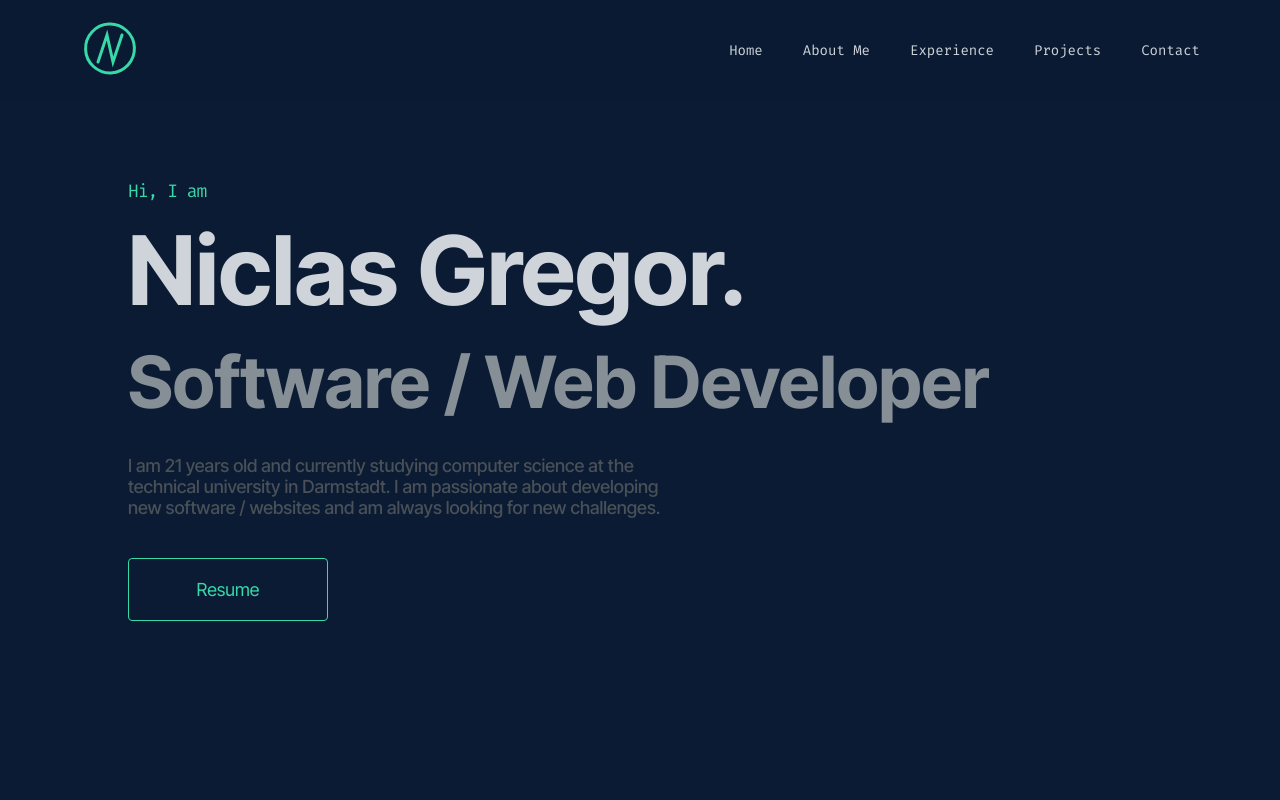
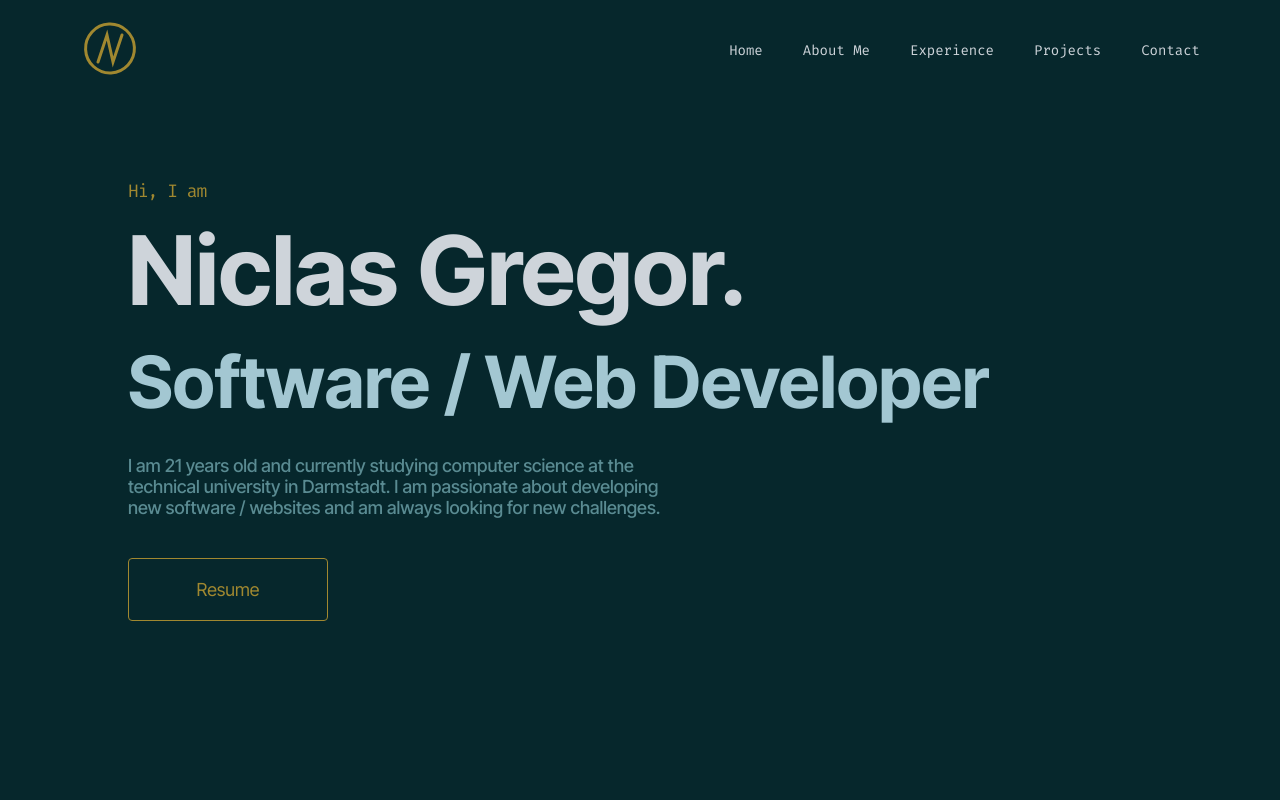
Before and after one commit to NiclasDev63/PortfolioWebsiteV2, a React (Create React App) app: page / in a window 1280 px wide. Shown: the top 800 px of the page. Built offline with nearby package versions, Linux system fonts and the light colour scheme.

Commit message:
added new dark theme

```diff
--- a/src/MainPage.tsx
+++ b/src/MainPage.tsx
@@ -7,7 +7,7 @@ const MainPaige = () => {
   const [isNavOpen, setIsNavOpen] = useState(false);
   const [isNavAnimating, setIsNavAnimating] = useState(true);
   const [isHeroAnimating, setIsHeroAnimating] = useState(true);
-
+  // document.documentElement.style.setProperty(
   return (
     <>
       <Navbar
--- a/src/Sections/AboutMe/AboutMe.module.css
+++ b/src/Sections/AboutMe/AboutMe.module.css
@@ -34,7 +34,7 @@
     left: 2rem;
     bottom: -1rem;
     right: -1rem;
-    border: 3px solid var(--color-highlight);
+    border: 3px solid var(--color-filter);
     border-radius: var(--border-radius-standard);
     opacity: 0.5;
 }
@@ -42,7 +42,7 @@
 .imgFilter {
     height: inherit;
     width: inherit;
-    background-color: var(--color-highlight);
+    background-color: var(--color-filter);
     border-radius: var(--border-radius-standard);
     transition: transform 0.5s ease;
 }
--- a/src/Sections/Hero/Hero.module.css
+++ b/src/Sections/Hero/Hero.module.css
@@ -7,7 +7,6 @@
     justify-content: center;
     align-items: flex-start;
     gap: 1rem;
-    margin-bottom: 0;
 }
 
 .heroIntro {
--- a/src/Sections/Projects/Projects.tsx
+++ b/src/Sections/Projects/Projects.tsx
@@ -1,5 +1,5 @@
 import styles from "./Projects.module.css";
-import Card from "./Card/Card";
+import Card from "./ProjectsCard/ProjectsCard";
 import { SectionTitle } from "../../components";
 import ScrollReveal from "scrollreveal";
 import { useRef, useEffect } from "react";
--- a/src/Sections/Projects/Card/Card.module.css
+++ b/src/Sections/Projects/ProjectsCard/ProjectsCard.module.css
@@ -33,13 +33,10 @@
 }
 
 .cardDescription {
+    text-align: justify;
     font-size: var(--font-size-4);
-}
-
-.cardDescription {
-    text-align: justify;
     padding: 3rem;
-    background-color: var(--color-primary-light);
+    background-color: var(--color-primary);
     box-shadow: var(--box-shadow-1);
     border-radius: var(--border-radius-standard);
     z-index: 2;
@@ -56,8 +53,11 @@
     flex-wrap: wrap;
     align-items: center;
     gap: 1rem;
+    z-index: 2;
+}
+
+.cardTech {
     font-size: var(--font-size-4);
-    z-index: 2;
 }
 
 .cardLinkIcon {
--- a/src/Sections/Projects/Card/Card.tsx
+++ b/src/Sections/Projects/ProjectsCard/ProjectsCard.tsx
@@ -1,4 +1,4 @@
-import styles from "./Card.module.css";
+import styles from "./ProjectsCard.module.css";
 import { FiGithub } from "react-icons/fi";
 import { Filter } from "../../../components";
 import ScrollReveal from "scrollreveal";
@@ -41,7 +41,9 @@ const Card: React.FC<CardProps> = (props) => {
     <div className={containerClass} ref={cardRef}>
       <div className={contentClass}>
         <h1 className={styles.cardTitle}>{props.title}</h1>
-        <p className={styles.cardDescription}>{props.description}</p>
+        <div className={styles.cardDescription}>
+        <p>{props.description}</p>
+        </div>
         <div className={styles.cardTechStack}>
           {props.techStack.map((tech, index) => (
             <p className={styles.cardTech} key={index}>
--- a/src/components/Filter/Filter.module.css
+++ b/src/components/Filter/Filter.module.css
@@ -1,7 +1,7 @@
 .imgFilter {
     height: 100%;
     width: 100%;
-    background-color: var(--color-highlight);
+    background-color: var(--color-filter-2);
     border-radius: var(--border-radius-standard);
 }
 
--- a/src/components/Navbar/Navbar.module.css
+++ b/src/components/Navbar/Navbar.module.css
@@ -7,7 +7,9 @@
   justify-content: space-between;
   padding: 2rem 8rem;
   transition: box-shadow 0.5s ease;
-  background: rgba(11, 27, 51, 0.98);
+
+  /*ändern */
+  background-color: var(--color-primary);
   z-index: 10;
 }
 
--- a/src/components/Navbar/Navbar.tsx
+++ b/src/components/Navbar/Navbar.tsx
@@ -85,7 +85,7 @@ const Navbar: React.FC<NavbarProps> = (props) => {
         <nav
           className={styles.navbar}
           style={{
-            boxShadow: isAtTop ? "" : "0 0 2rem 0.5rem rgba(2, 14, 32, 0.8)",
+            boxShadow: isAtTop ? "" : "var(--box-shadow-1)",
           }}
         >
           <Logo />
--- a/src/globalStyle.css
+++ b/src/globalStyle.css
@@ -24,32 +24,54 @@
   --font-size-10: 7.2rem;
   --font-size-11: 9.6rem;
 
-  /* Font-Color */
-  --font-color-header-1: #ced4da;
-  --font-color-header-2: #868e96;
-
-  --font-color-paragraph: #495057;
-
-  /* Colors */
-  --color-primary-shadow-2: #091629;
-  --color-primary-shadow-1: #0a182e;
-  --color-primary: #0b1b33;
-  --color-primary-light: #0e2447;
-  --color-primary-tint-1: #233247;
-  --color-primary-tint-2: #3c495c;
-  --color-primary-tint-3: #545f70;
-
-  --color-highlight: #38d9a9;
-  --color-highlight-shade-1: #32c398;
-  --color-highlight-shade-2: #2dae87;
-  --color-highlight-shade-3: #279876;
-
   /* Border Radius */
   --border-radius-standard: 0.4rem;
 
+
+  /*-------------Dark Theme-------------*/
+  /*Main Colors*/
+  --color-primary-shadow-2: #062227;
+  --color-primary-shadow-1: #072b31;
+  --color-primary: #06272c;
+  --color-primary-tint-1: #204046;
+  --color-primary-tint-2: #072b31;
+
+  /*Highlight Colors*/
+  --color-highlight: #a08830;
+
+  /*Font Colors*/
+  --font-color-header-1: #ced4da;
+  --font-color-header-2: #a3c7d2;
+  --font-color-paragraph: #5a8b92;
+
+
+  /*Filter Colors*/
+  --color-filter: #6ba4b8;
+  --color-filter-2: #177280;
+
+
   /*Box Shadow */
-  --box-shadow-1: 0 0 1rem 0.5rem rgba(4, 17, 39, 0.6);
+  --box-shadow-1: 0 0 1rem 0.5rem rgba(4, 31, 36, 0.4);
 
+
+  /*-------------Light Theme-------------*/
+  /* --color-primary: #e67700; */
+
+  /*Highlight Colors*/
+  /* --color-highlight: #82c91e; */
+
+  /*Font Colors*/
+  /* --font-color-header-1: #fff3bf;
+  --font-color-header-2: #ffec99;
+  --font-color-paragraph: #fab005; */
+
+
+  /*Filter Colors*/
+  /* --color-filter: #ffe066;
+  --color-filter-2: #ffd43b; */
+
+  /*Box Shadow */
+  --box-shadow-1: 0 0 1rem 0.5rem rgba(4, 31, 36, 0.4);
 }
 
 * {
@@ -59,16 +81,13 @@
   box-sizing: border-box;
 }
 
-
 ::-webkit-scrollbar {
   width: 0.8rem;
 }
 
-
 ::-webkit-scrollbar-track {
   background: none;
 }
-
 
 ::-webkit-scrollbar-thumb {
   background: var(--font-color-paragraph);
```
